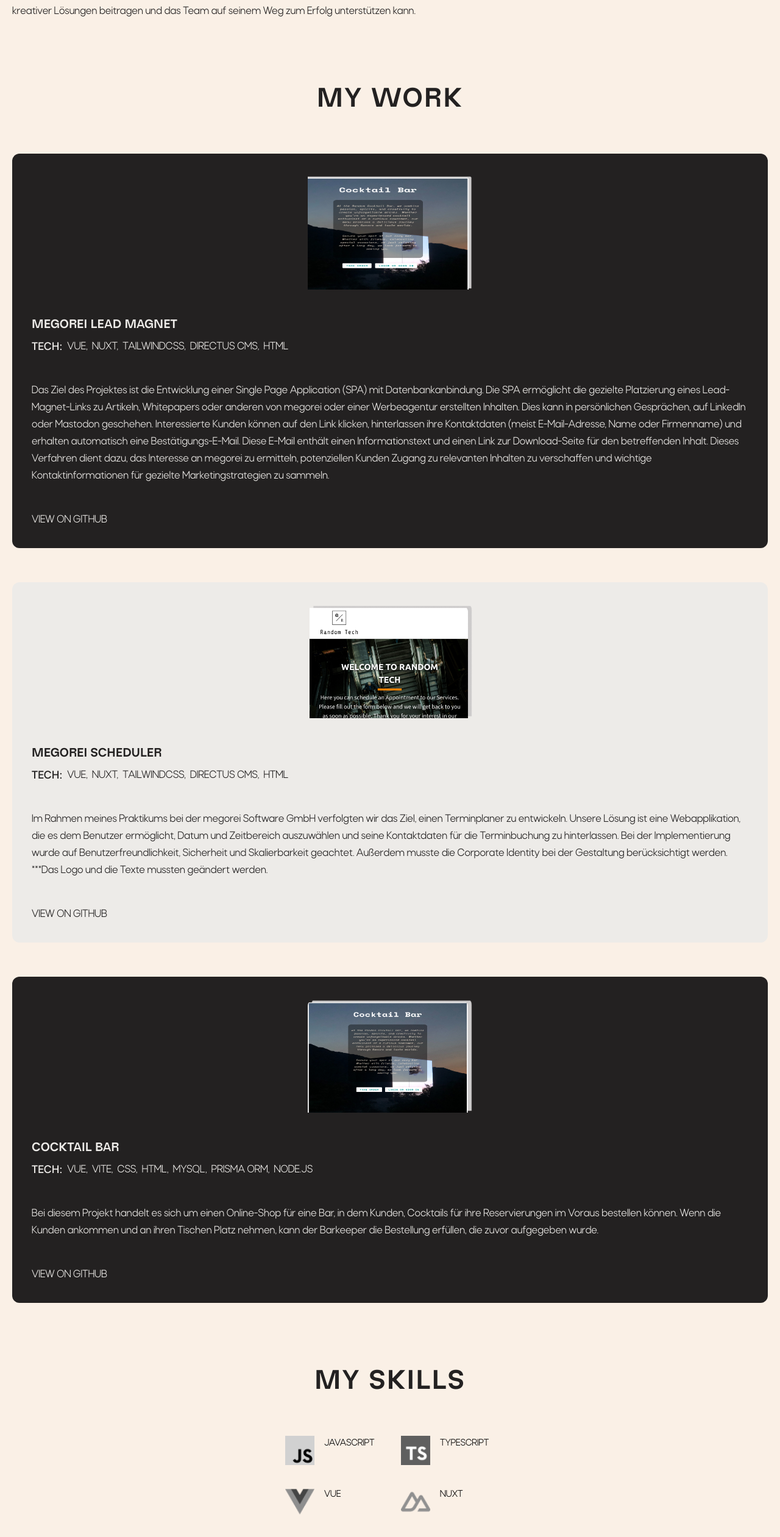
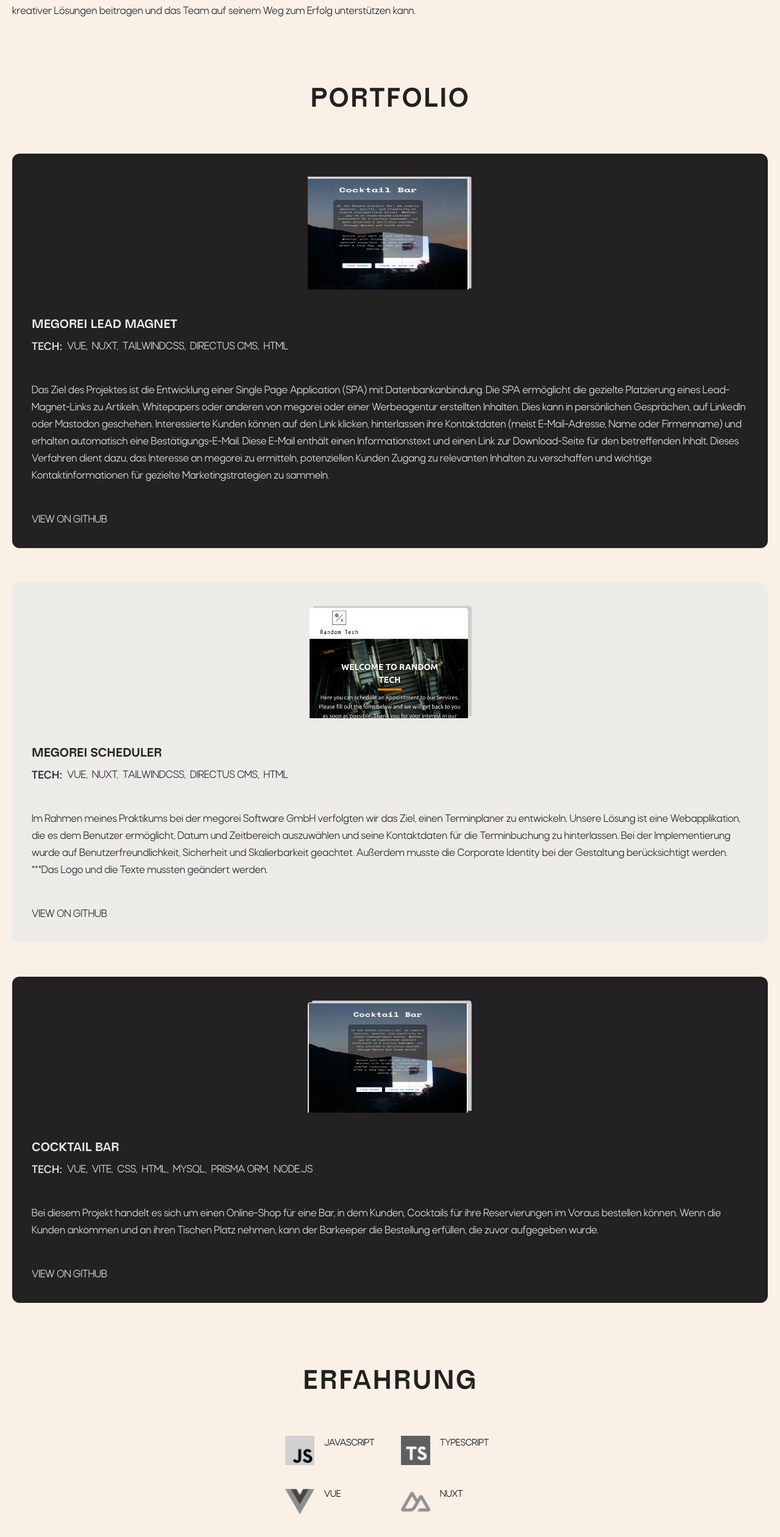
Before and after one commit to pascal-koop/koop_website, a Nuxt app: page / in a window 1280 px wide. Shown: the part 1263-3784 px from the top of the page at 61% size. Built offline with nearby package versions, Linux system fonts and the light colour scheme.

Commit message:
Update section titles and fix language localization

```diff
--- a/components/TheContactsSection.vue
+++ b/components/TheContactsSection.vue
@@ -18,7 +18,7 @@
 	<section
 		id="contacts-section"
 		class="contacts mx-5 mb-2">
-		<h2 class="section-title title">CONTACTS</h2>
+		<h2 class="section-title title">{{ $t('sectionTitles.contacts') }}</h2>
 		<div class="contacts-content my-4 flex flex-col justify-center">
 			<button
 				v-for="link in contactLinks"
--- a/components/TheExperienceSection.vue
+++ b/components/TheExperienceSection.vue
@@ -8,7 +8,7 @@
 	<section
 		class="experience mx-5"
 		id="experience-section">
-		<h2 class="title section-title mt-24">MY SKILLS</h2>
+		<h2 class="title section-title mt-24">{{ $t('sectionTitles.experience') }}</h2>
 		<div class="grid justify-center grid-cols-2 gap-9 mt-14 mx-auto grid-flow-dense max-w-fit">
 			<div
 				v-for="skill in skills"
--- a/components/TheIntroSection.vue
+++ b/components/TheIntroSection.vue
@@ -12,7 +12,7 @@
 			>
 		</div>
     <div class="introduction-arrow flex flex-col items-center mt-36 animate-bounce z-[1] relative">
-      <p class="introduction-arrowsection-title font-rota rotate-90 mb-4 font-medium text-textDark">explore more</p>
+      <p class="introduction-arrowsection-title subpixel-antialiased font-rota rotate-90 mb-4 font-medium text-textDark">explore more</p>
       <NuxtImg class="introduction-arrow mt-7 mb-1" width="20" height="20" src="/Arrow.svg" alt="arrow down svg to explore more" />
     </div>
 	</section>
--- a/components/TheNavigationSection.vue
+++ b/components/TheNavigationSection.vue
@@ -117,7 +117,7 @@
 					:key="locale.code"
 					class="internationalization-links flex mt-11">
 					<NuxtLink
-						:to="switchLocalePath(locale.code)"
+						:to="`${switchLocalePath(locale.code)}` "
 						:class="{ active: openMenu }"
 						class="mobile-nav-link">
 						<NuxtImg
--- a/components/TheWorkSection.vue
+++ b/components/TheWorkSection.vue
@@ -2,13 +2,11 @@
 	import projects from '../assets/projects/projects.json';
 	const { t } = useI18n();
 
-	const projectsArray = Object.entries(projects)
+	const projectsArray = Object.entries(projects);
 	const projectData = projectsArray.map(([key, value]) => ({
 		...value,
 		description: t(`${value['description']}`)
 	}));
-
-
 </script>
 
 <style>
@@ -27,9 +25,9 @@
 
 <template>
 	<section
-		id="work-section"
+		id="works-section"
 		class="work mx-5">
-		<h1 class="section-title title">MY WORK</h1>
+		<h1 class="section-title title">{{ $t('sectionTitles.works') }}</h1>
 		<div
 			class="work-card bg-cardLight pt-1 rounded-xl mt-14 flex flex-col"
 			v-for="project in projectData"
--- a/lang/de-DE.json
+++ b/lang/de-DE.json
@@ -9,7 +9,7 @@
 		"story": "ÜBER MICH",
 		"works": "PORTFOLIO",
 		"experience": "ERFAHRUNG",
-		"contacts": "Kontakt"
+		"contacts": "KONTAKT"
 	},
 	"intro": "Moin! \n Ich bin Pascal, ein ehrgeiziger Junior-Frontend-Entwickler, der aktiv nach neuen Herausforderungen sucht, angetrieben von einer Leidenschaft, täglich zu lernen und ansprechende Benutzeroberflächen zu gestalten.",
 	"story": "Mein Weg zum Fachinformatiker begann mit einer abgeschlossenen Ausbildung zum Tischler und verschiedenen Jobs. Doch während der Corona-Pandemie entdeckte ich die Welt der Webentwicklung und mir wurde klar, dass ich mich weiterentwickeln wollte. Also habe ich ein Jahr lang mit großem Enthusiasmus gelernt, und je mehr ich mich in die Materie vertiefte, desto größer wurde meine Leidenschaft dafür. Da beschloss ich, eine Ausbildung als Informatikerin zu beginnen. \n\n Ich bin ein aufgeschlossener Mensch, der immer bestrebt ist, schnell etwas Neues zu lernen. In meiner Freizeit lese ich gerne, mache Calisthenics (eine Mischung aus Krafttraining und Gymnastik), meditiere und tanze House Dance. \n\n Ich glaube, dass meine Fähigkeit, mich ständig neuen Herausforderungen zu stellen, sowie meine ausgezeichneten Team- und Kommunikationsfähigkeiten mich zu einer wertvollen Ergänzung für jedes Team machen. Ich bin überzeugt, dass meine Leidenschaft für Technik und meine Bereitschaft, ständig dazuzulernen, zur Entwicklung kreativer Lösungen beitragen und das Team auf seinem Weg zum Erfolg unterstützen kann.",
--- a/nuxt.config.ts
+++ b/nuxt.config.ts
@@ -1,20 +1,21 @@
 // https://nuxt.com/docs/api/configuration/nuxt-config
 export default defineNuxtConfig({
-  modules: ['@nuxtjs/tailwindcss', '@nuxt/image','@nuxtjs/i18n'],
+	modules: ['@nuxtjs/tailwindcss', '@nuxt/image', '@nuxtjs/i18n'],
+	ssr: false,
 	i18n: {
 		locales: [
 			{
 				code: 'EN',
-        file: { path: 'en-US.json', cache: false}
+				file: { path: 'en-US.json', cache: false }
 			},
 			{
 				code: 'DE',
-        file: { path: 'de-DE.json', cache: false}
+				file: { path: 'de-DE.json', cache: false }
 			}
 		],
 		lazy: true,
 		langDir: 'lang',
 		defaultLocale: 'DE',
-    detectBrowserLanguage: false,
+		detectBrowserLanguage: false
 	}
-})
+});
```
Also changed, not shown: 1 other file (tests, documents, lock files or other folders). Lines whose indentation alone changed are shown as unchanged.
